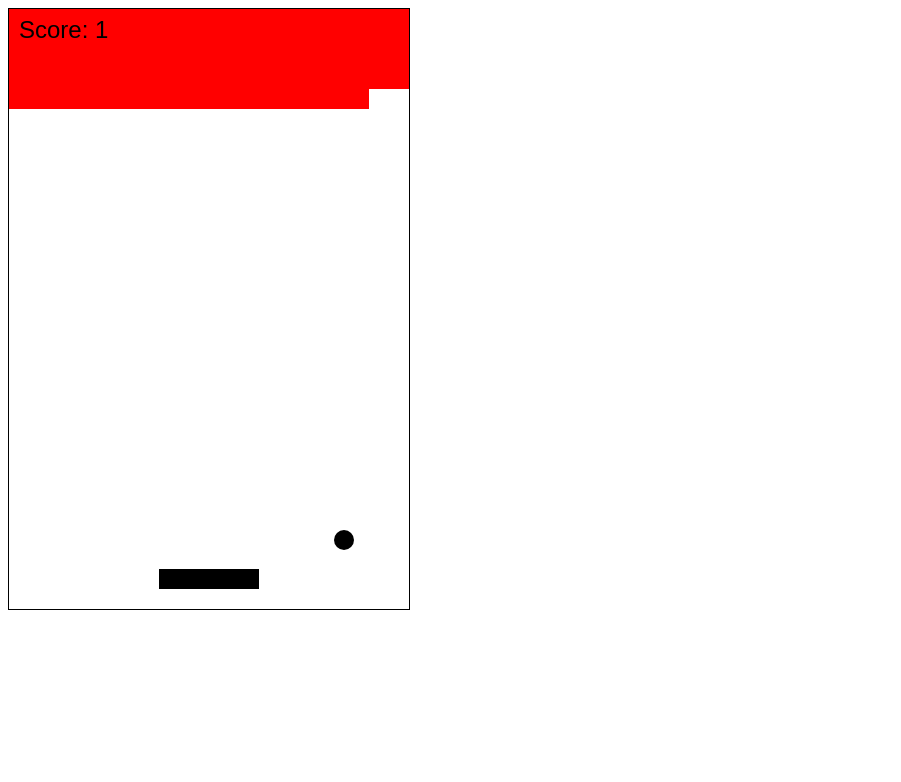
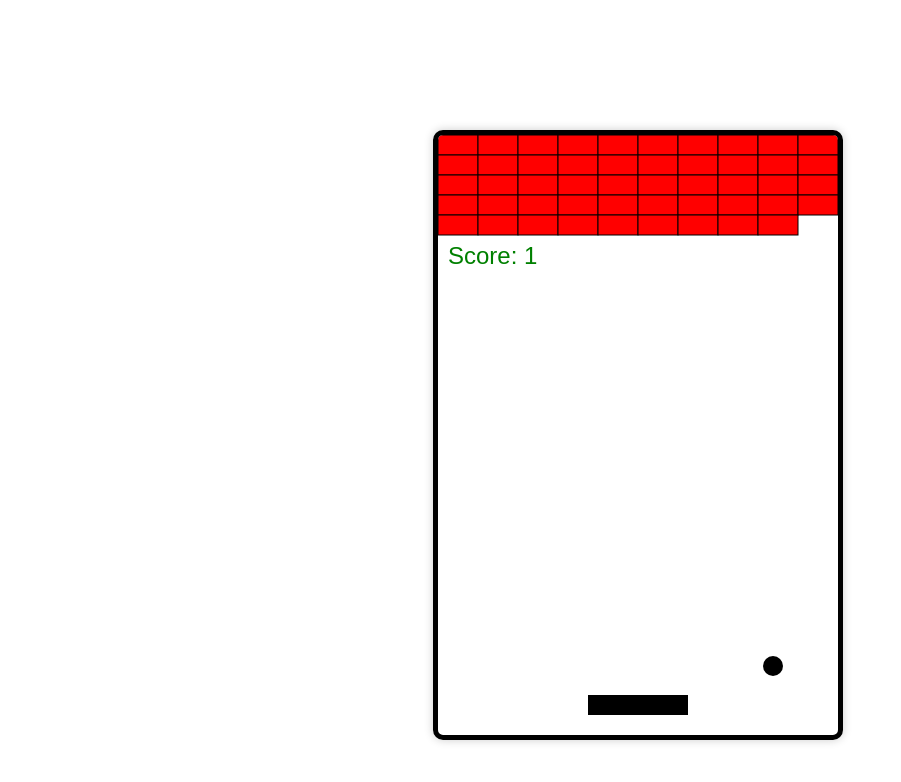
Before and after one commit to itskme/breaker-js, a plain HTML site: page index.html in a window 1280 px wide. Shown: the whole page, without its empty margins (0-901 px from the left). Drawn offline with Linux system fonts and the light colour scheme.

Commit message:
styling done
added outlines to the bricks

added outline to the canvas

moved score down

finished js, all done.

```diff
--- a/breakout.js
+++ b/breakout.js
@@ -32,6 +32,7 @@ for (let i = 0; i < 5; i++) {
 }
 
 
+
 function draw() {
   ctx.clearRect(0, 0, canvas.width, canvas.height);
   ctx.fillStyle = 'black';
@@ -43,17 +44,20 @@ function draw() {
   ctx.fillStyle = 'black';
   ctx.fill();
 
+
+  ctx.strokeStyle = 'black';
   for (let brick of bricks) {
     if (brick.visible) {
       ctx.fillStyle = 'red';
       ctx.fillRect(brick.x, brick.y, brick.width, brick.height);
+      ctx.strokeRect(brick.x, brick.y, brick.width, brick.height);
     }
   }
   ctx.font = '24px Arial';
-  ctx.fillStyle = 'black';
   ctx.textAlign = 'left';
   ctx.textBaseline = 'top';
-  ctx.fillText(`Score: ${score}`, 10, 10);
+  ctx.fillStyle = 'green';
+  ctx.fillText(`Score: ${score}`, 10, 110);
 }
 
 
--- a/index.html
+++ b/index.html
@@ -7,6 +7,24 @@
     canvas {
       border: 1px solid black;
     }
+
+    #canvas {
+    border: 5px solid black;
+    border-radius: 10px;
+    box-shadow: 0 0 10px rgba(0, 0, 0, 0.2);
+    }
+
+    .bricks {
+    outline: 1px solid black;
+    }
+
+    body {
+    margin-left: auto;
+    margin-right: auto;
+    justify-content: center;
+    max-width: 415px;
+    margin-top: 130px;
+    }
   </style>
 </head>
 <body>
```
